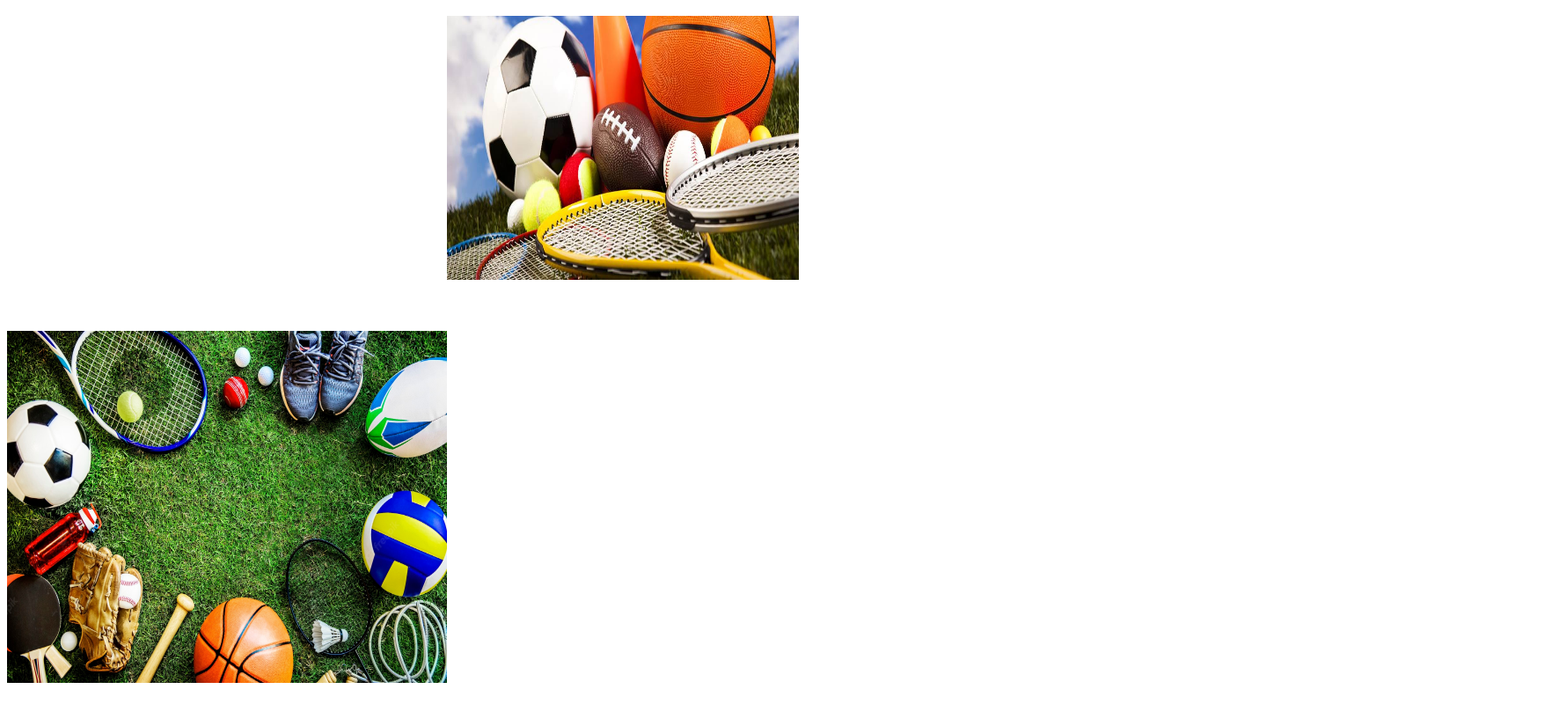
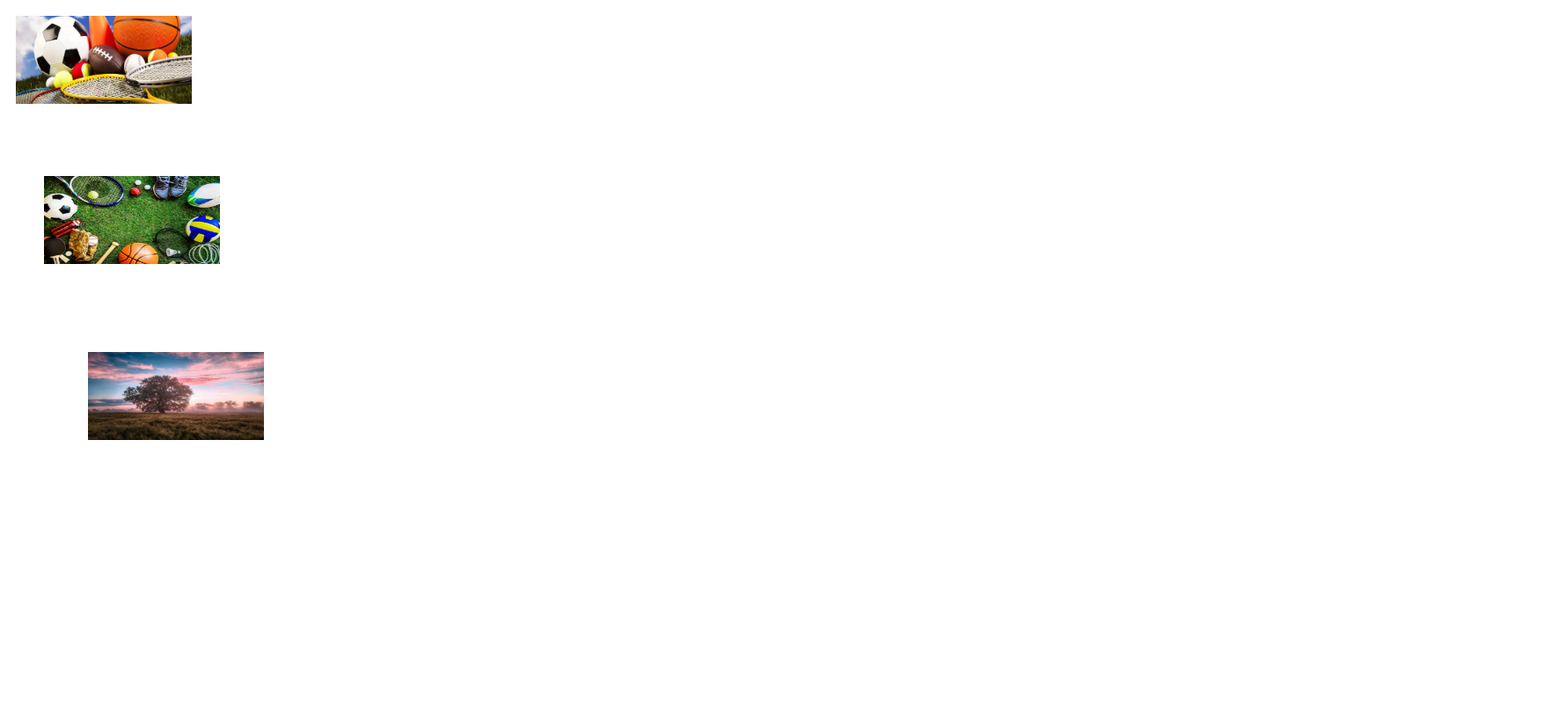
Before and after one commit to devJoseOtavio/Univille, a plain HTML site: page tPosition/tPosition.html in a window 1280 px wide. Shown: the whole page at 88% size, 1772 px wide, since content can reach past the window. Drawn offline with Linux system fonts and the light colour scheme.

Commit message:
Finalizando testes de posiscionamento

```diff
--- a/tPosition/tPosition.css
+++ b/tPosition/tPosition.css
@@ -1,14 +1,19 @@
 .teste1 {
     position: relative;
     top: 10px;
-    left: 500px;
+    left: 10px;
+
 }
 
 .teste2 {
     position: absolute;
-    bottom: 20px;
+    top: 200px;
+    left: 50px;
 }
 
 .teste3 {
+    position: fixed;
+    top: 400px;
+    left: 100px;
 
 }
--- a/tPosition/tPosition.html
+++ b/tPosition/tPosition.html
@@ -10,10 +10,13 @@
 <body>
 
     <div class="teste1">
-        <img src="sportmateriaal2.jpg" alt="sport1" class="img1" width="400px" height="300px">
+        <img src="sportmateriaal2.jpg" alt="sport1" class="img1" width="200px" height="100px">
     </div>
     <div class="teste2">
-        <img src="sports-tools_53876-138077.jpg" alt="sport1" class="img1" width="500px" height="400px">
+        <img src="sports-tools_53876-138077.jpg" alt="sport1" class="img1" width="200px" height="100px">
+    </div>
+    <div class="teste3">
+        <img src="field-6574455__480.jpg" alt="sport1" class="img1" width="200px" height="100px">
     </div>
 </body>
 </html>
```
Also changed, not shown: tPosition/field-6574455__480.jpg (added).
